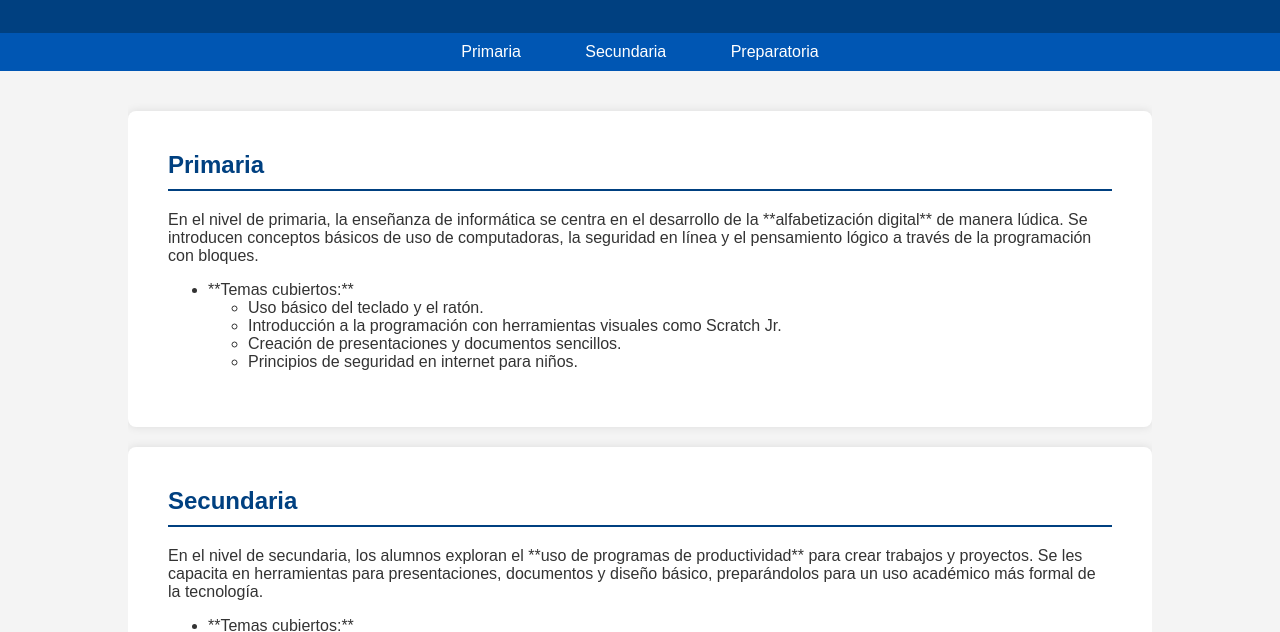
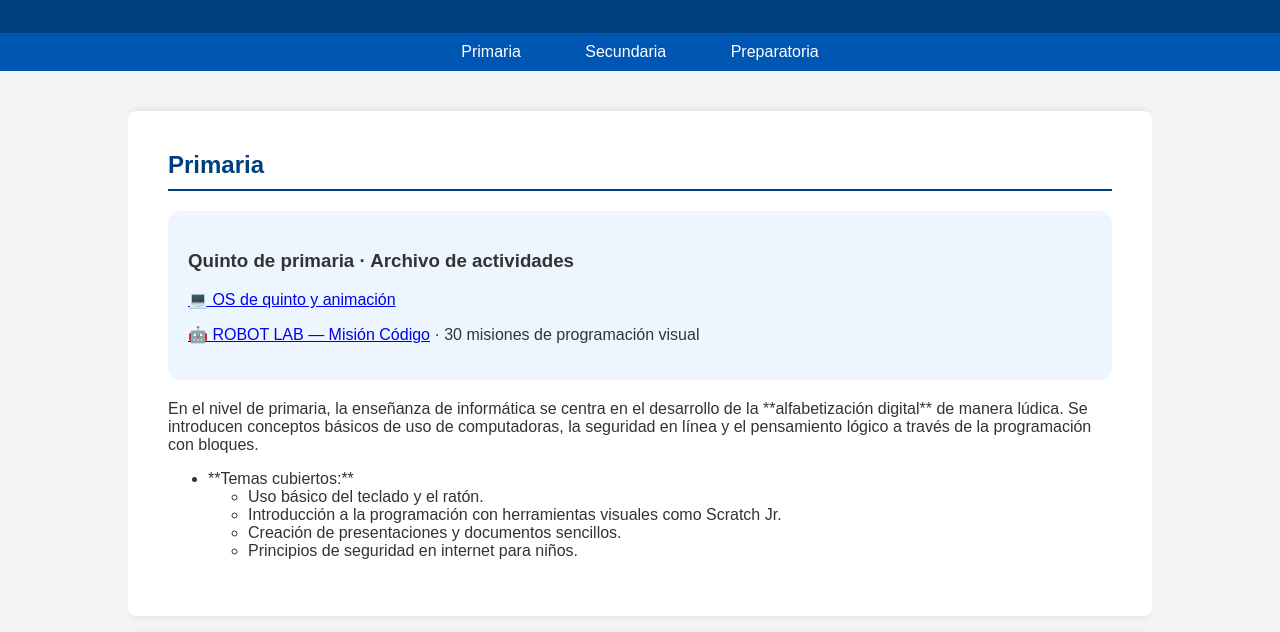
Before and after one commit to donprofesor4-maker/web, a plain HTML site: page donprofesor.html in a window 1280 px wide. Shown: the part 102-734 px from the top of the page. Drawn offline with Linux system fonts and the light colour scheme.

Commit message:
Añadir archivo de quinto con OS y ROBOT LAB

```diff
--- a/donprofesor.html
+++ b/donprofesor.html
@@ -94,7 +94,7 @@
     <div class="container">
 
         <section id="primaria">
-            <h2>Primaria</h2>
+            <h2>Primaria</h2><div style="background:#edf6ff;border-radius:12px;padding:20px;margin:20px 0"><h3>Quinto de primaria · Archivo de actividades</h3><p><a href="https://donprofesor4-maker.github.io/os5/">💻 OS de quinto y animación</a></p><p><a href="https://donprofesor4-maker.github.io/os5/robot-lab/">🤖 ROBOT LAB — Misión Código</a> · 30 misiones de programación visual</p></div>
             <p>En el nivel de primaria, la enseñanza de informática se centra en el desarrollo de la **alfabetización digital** de manera lúdica. Se introducen conceptos básicos de uso de computadoras, la seguridad en línea y el pensamiento lógico a través de la programación con bloques.</p>
             <ul>
                 <li>**Temas cubiertos:**
```
Also changed, not shown: index.html (+1 -1 lines).
